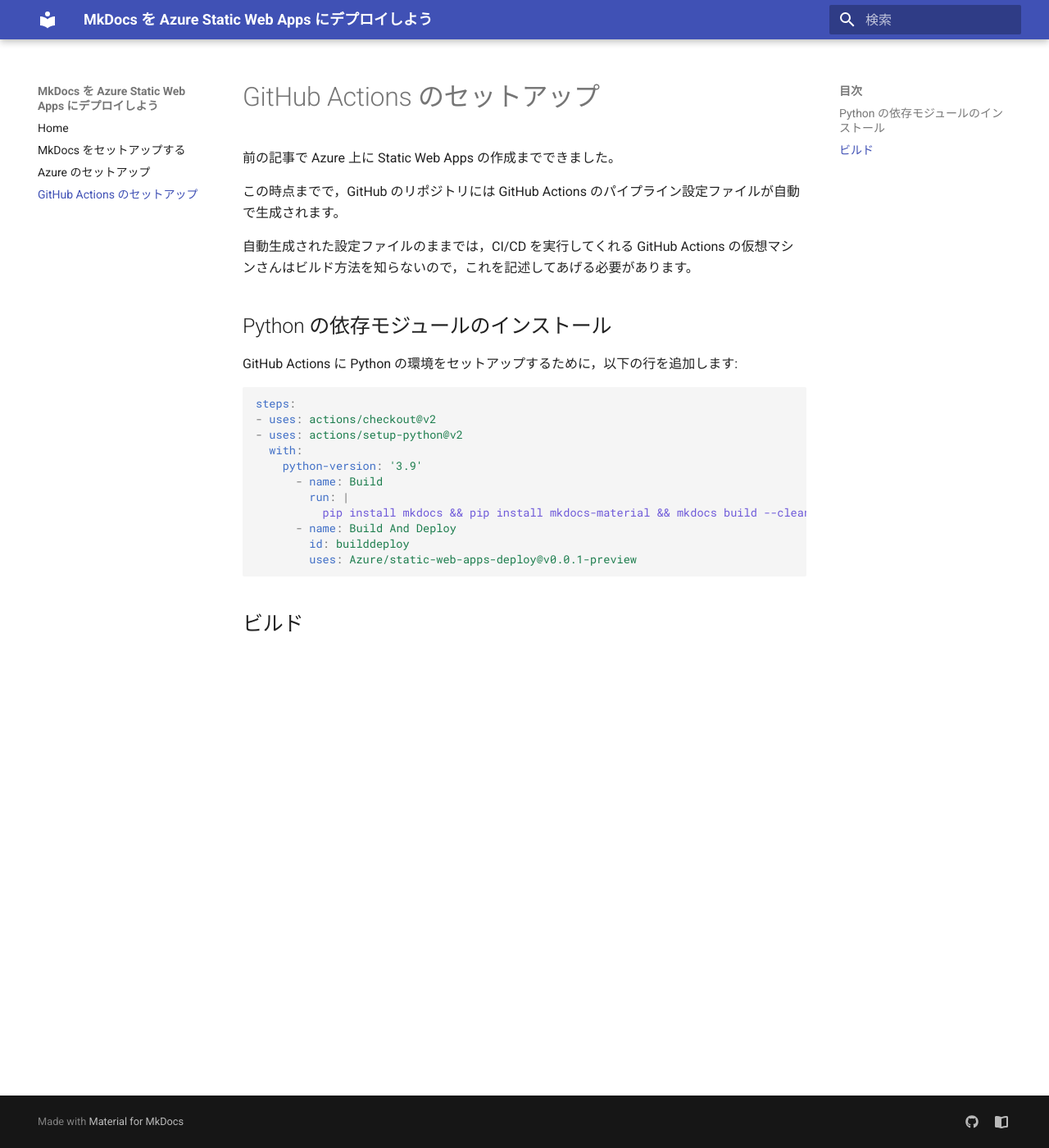
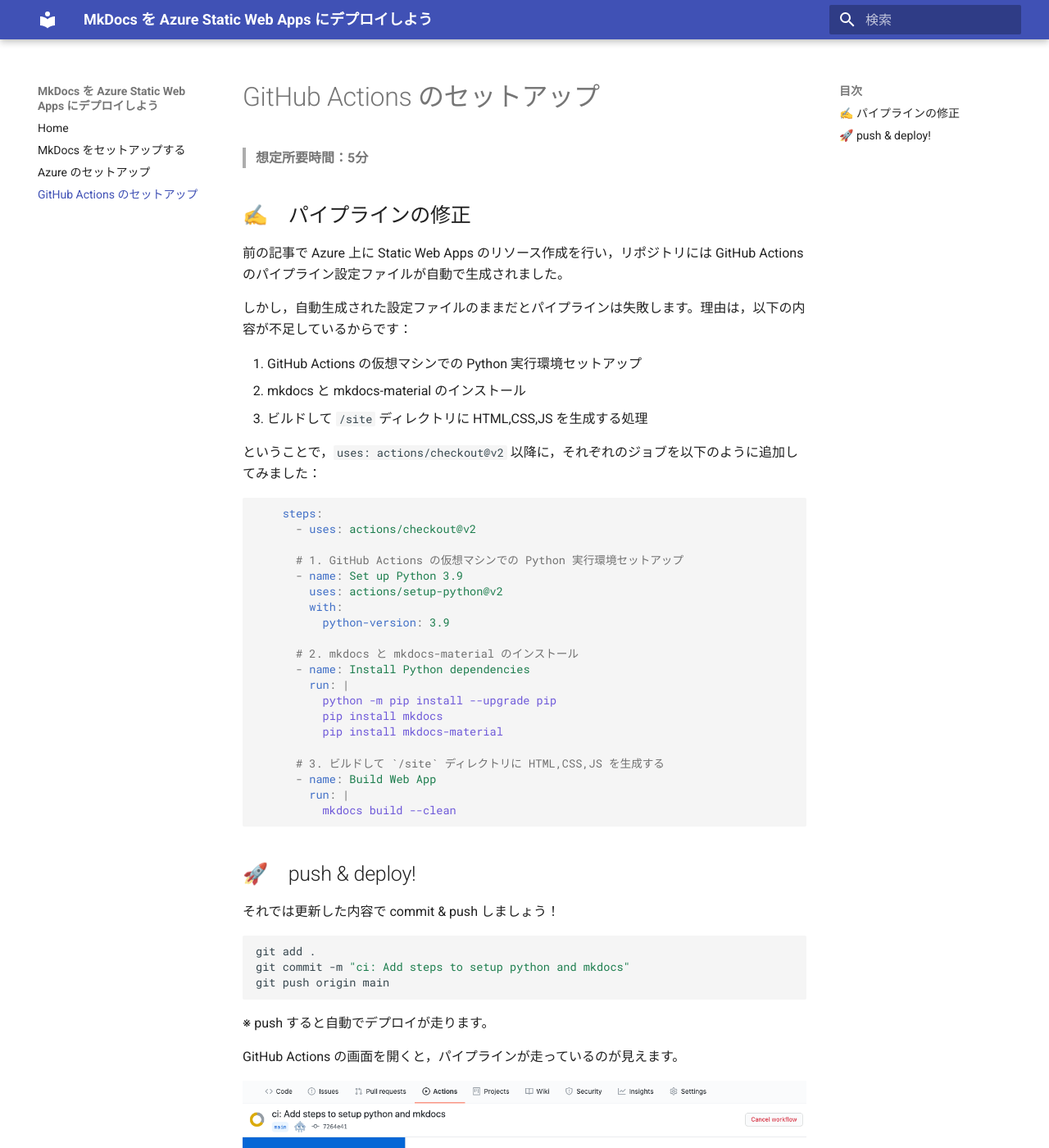
Before and after one commit to kenchon/mkdocs-on-azure, an MkDocs documentation site: the page built from docs/github-actions-setup.md, in a window 1280 px wide and 1400 px high. Shown: the whole window at 82% size. Built offline with MkDocs 1.6.1 and Material for MkDocs 9.7.7, drawn with Linux system fonts in a browser that asks for light colours; some of the changed text lies outside the part shown.

Commit message:
feat: update contents

````diff
--- a/docs/github-actions-setup.md
+++ b/docs/github-actions-setup.md
@@ -1,27 +1,54 @@
-前の記事で Azure 上に Static Web Apps の作成までできました。
+> **想定所要時間：5分**
 
-この時点までで，GitHub のリポジトリには GitHub Actions のパイプライン設定ファイルが自動で生成されます。
+## ✍️　パイプラインの修正
 
-自動生成された設定ファイルのままでは，CI/CD を実行してくれる GitHub Actions の仮想マシンさんはビルド方法を知らないので，これを記述してあげる必要があります。
+前の記事で Azure 上に Static Web Apps のリソース作成を行い，リポジトリには GitHub Actions のパイプライン設定ファイルが自動で生成されました。
 
-## Python の依存モジュールのインストール
+しかし，自動生成された設定ファイルのままだとパイプラインは失敗します。理由は，以下の内容が不足しているからです：
 
-GitHub Actions に Python の環境をセットアップするために，以下の行を追加します:
+1. GitHub Actions の仮想マシンでの Python 実行環境セットアップ
+2. mkdocs と mkdocs-material のインストール
+3. ビルドして `/site` ディレクトリに HTML,CSS,JS を生成する処理
+
+ということで，`uses: actions/checkout@v2` 以降に，それぞれのジョブを以下のように追加してみました：
 
 ```yaml
-steps:
-- uses: actions/checkout@v2
-- uses: actions/setup-python@v2
-  with:
-    python-version: '3.9'
-      - name: Build
+    steps:
+      - uses: actions/checkout@v2
+
+      # 1. GitHub Actions の仮想マシンでの Python 実行環境セットアップ
+      - name: Set up Python 3.9
+        uses: actions/setup-python@v2
+        with:
+          python-version: 3.9
+
+      # 2. mkdocs と mkdocs-material のインストール
+      - name: Install Python dependencies
         run: |
-          pip install mkdocs && pip install mkdocs-material && mkdocs build --clean
-      - name: Build And Deploy
-        id: builddeploy
-        uses: Azure/static-web-apps-deploy@v0.0.1-preview
+          python -m pip install --upgrade pip
+          pip install mkdocs
+          pip install mkdocs-material
+
+      # 3. ビルドして `/site` ディレクトリに HTML,CSS,JS を生成する
+      - name: Build Web App
+        run: |
+          mkdocs build --clean
 ```
 
+## 🚀　push & deploy!
 
+それでは更新した内容で commit & push しましょう！
 
-## ビルド
+```bash
+git add .
+git commit -m "ci: Add steps to setup python and mkdocs"
+git push origin main
+```
+
+※ push すると自動でデプロイが走ります。
+
+GitHub Actions の画面を開くと，パイプラインが走っているのが見えます。
+
+![](images/github-actions-runnning.png)
+
+だいたい 2分ほどでデプロイが完了します。
````
Also changed, not shown: docs/azure-setup.md (+13 -5 lines), docs/check-deployed-page.md (added, +19 -0 lines), docs/index.md (+3 -2 lines), docs/images/deployed-resource.png (added), docs/images/github-actions-runnning.png (added), docs/images/pr.png (added), docs/images/staging.png (added).
